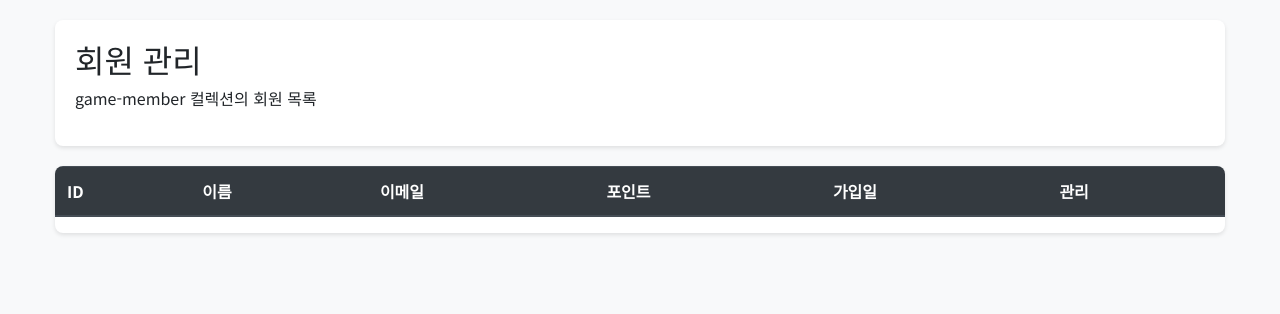
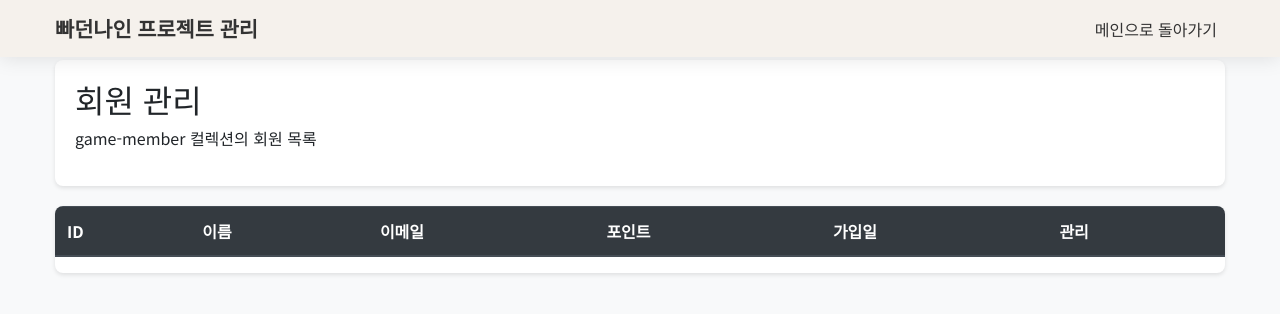
Before and after one commit to hanbaedal/ppadun9-game, a website: page public/member-management.html in a window 1280 px wide. Drawn offline with nearby package versions, Linux system fonts and the light colour scheme; no server answers.

```diff
--- a/public/member-management.html
+++ b/public/member-management.html
@@ -10,7 +10,23 @@
         body {
             font-family: 'Noto Sans KR', sans-serif;
             background: #f8f9fa;
-            padding: 20px;
+            padding-top: 60px;
+        }
+        .navbar {
+            background: rgba(245, 241, 235, 0.95) !important;
+            backdrop-filter: blur(10px);
+            box-shadow: 0 2px 20px rgba(0, 0, 0, 0.1);
+        }
+        .navbar-brand {
+            font-weight: 700;
+            font-size: 1.3rem;
+            color: #333 !important;
+        }
+        .nav-link {
+            color: #333 !important;
+        }
+        .nav-link:hover {
+            color: #007bff !important;
         }
         .container {
             max-width: 1200px;
@@ -35,6 +51,16 @@
     </style>
 </head>
 <body>
+    <!-- 네비게이션 바 -->
+    <nav class="navbar navbar-expand-lg navbar-light fixed-top">
+        <div class="container">
+            <a class="navbar-brand" href="/">빠던나인 프로젝트 관리</a>
+            <div class="navbar-nav ml-auto">
+                <a class="nav-link" href="/">메인으로 돌아가기</a>
+            </div>
+        </div>
+    </nav>
+
     <div class="container">
         <div class="header">
             <h2>회원 관리</h2>
@@ -104,7 +130,7 @@
                 const createdAt = member.createdAt ? new Date(member.createdAt).toLocaleDateString() : '-';
                 const row = `
                     <tr>
-                        <td>${member._id || '-'}</td>
+                        <td>${member.userid || member._id || '-'}</td>
                         <td>${member.name || '-'}</td>
                         <td>${member.email || '-'}</td>
                         <td>${member.points || 0}</td>
```
